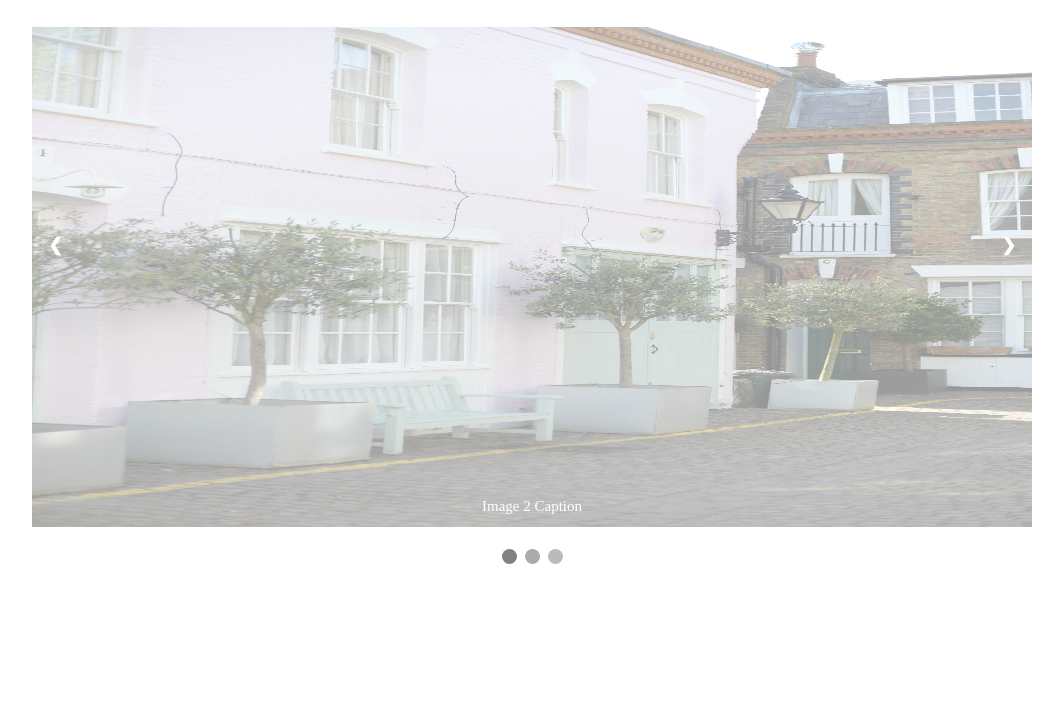
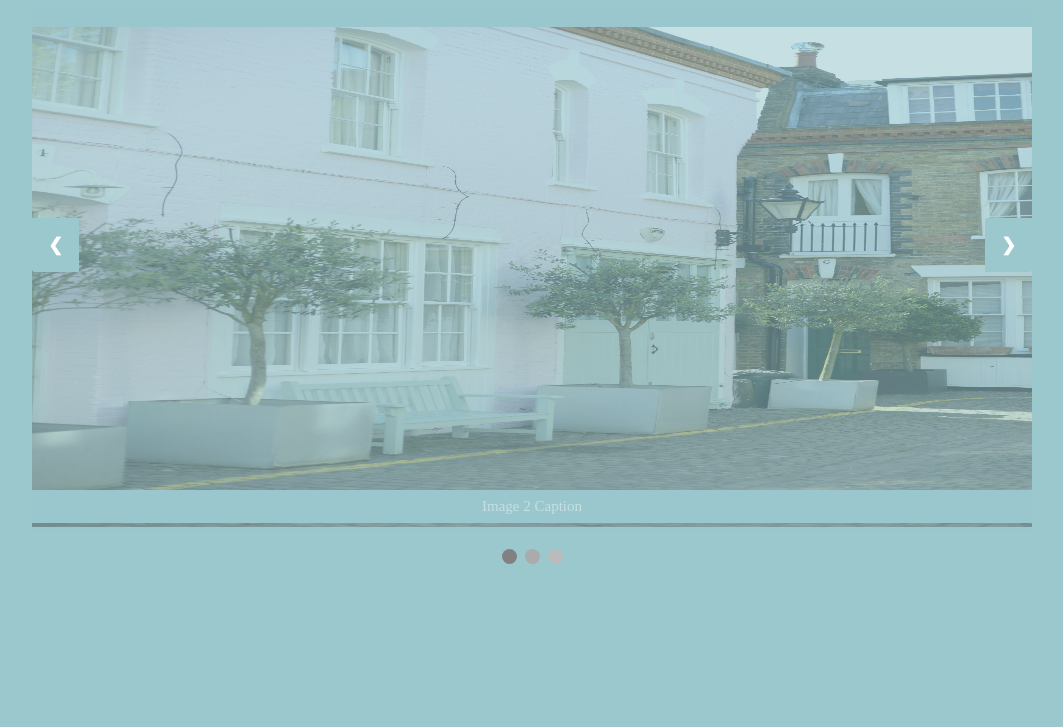
Before and after one commit to 123Chitransh/-Carouse, a plain HTML site: page index.html in a window 1280 px wide. Shown: the part 73-800 px from the top of the page, without its empty margins (108-1171 px from the left). Drawn offline with Linux system fonts and the light colour scheme.

Commit message:
Update style.css

```diff
--- a/style.css
+++ b/style.css
@@ -1,5 +1,6 @@
 *{
     box-sizing: border-box;
+    background-color:#9AC8CD
 }
 .slideshow{
     max-width: 1000px;
```
